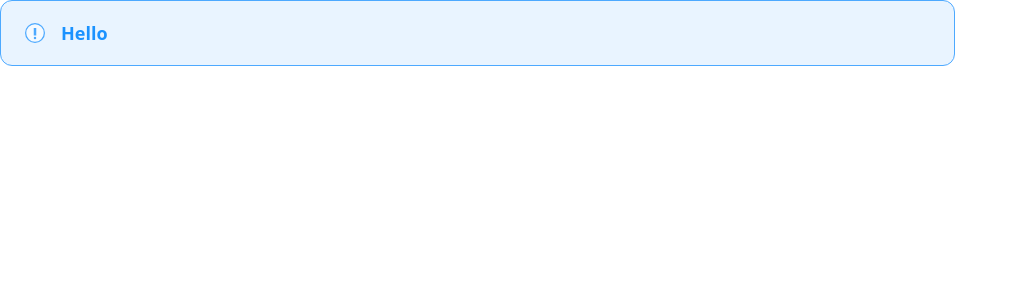
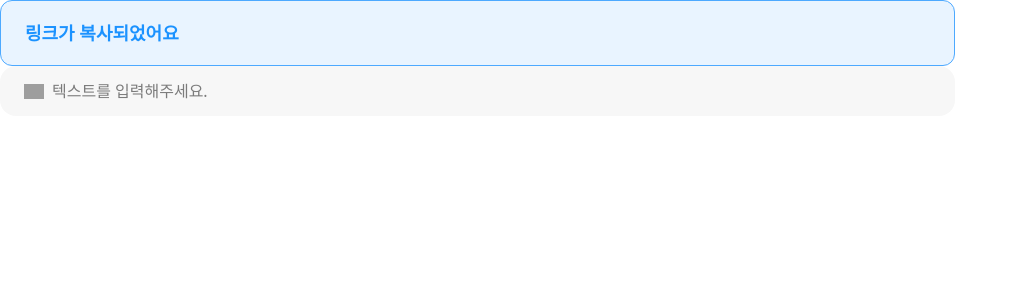
Before and after one commit to Mov2ng/8--Moving-Mov2ng-FE, a Next.js app: page /movers in a window 1280 px wide. Shown: the top 300 px of the page, without its empty margins (0-1018 px from the left). Built offline with nearby package versions, Linux system fonts and the light colour scheme; grey boxes are pictures that could not be loaded; a web font is replaced by a local one.

Commit message:
feat: search atom 컴포넌트 구현

```diff
--- a/src/app/movers/moversPage.tsx
+++ b/src/app/movers/moversPage.tsx
@@ -2,11 +2,13 @@
 
 import React from "react";
 import Toast from "@/components/common/Toast";
+import Search from "@/components/common/Search";
 
 export default function MoversPage() {
   return (
     <div>
-      <Toast content="Hello" info={true} />
+      <Toast content="링크가 복사되었어요" info={false} />
+      <Search />
     </div>
   );
 }
--- /dev/null
+++ b/src/components/common/Search.tsx
@@ -0,0 +1,13 @@
+import React from 'react'
+import Image from 'next/image'
+
+export default function Search() {
+  return (
+    <div className='flex items-center gap-2 max-w-[955px] w-full rounded-2xl bg-background-200 px-4 py-[14px]
+    lg:px-6
+    '>
+      <Image src='/icons/search.svg' alt='search' width={20} height={20} />
+      <input type='text' placeholder='텍스트를 입력해주세요.' className='w-full h-full bg-transparent outline-none' />
+    </div>
+  )
+}
--- a/src/components/common/Toast.tsx
+++ b/src/components/common/Toast.tsx
@@ -1,12 +1,29 @@
 import React from "react";
 import Image from "next/image";
 
-export default function Toast({ content, info }: { content: string, info: boolean }
-) {
+export default function Toast({
+  content,
+  info,
+}: {
+  content: string;
+  info: boolean;
+}) {
   return (
-    <div className="flex items-center gap-4 max-w-[955px] w-full py-4.5 px-6 border border-primary-blue-200 rounded-xl bg-primary-blue-100">
-      {info && <Image src='/icons/info.svg' alt="info" width={20} height={20} />}
-      <p className="text-lg font-semibold text-primary-blue-300">{content}</p>
+    <div
+      className="flex items-center gap-2 max-w-[955px] w-full border border-primary-blue-200 rounded-xl bg-primary-blue-100
+      px-[24px] py-[10px]
+      md:py-[18px] md:px-[24px] md:gap-4"
+    >
+      {info && (
+        <Image
+          src="/icons/info.svg"
+          alt="info"
+          width={16}
+          height={16}
+          className="w-4 h-4 md:w-6 md:h-6"
+        />
+      )}
+      <p className="text-sm md:text-lg font-semibold text-primary-blue-300">{content}</p>
     </div>
   );
 }
```
